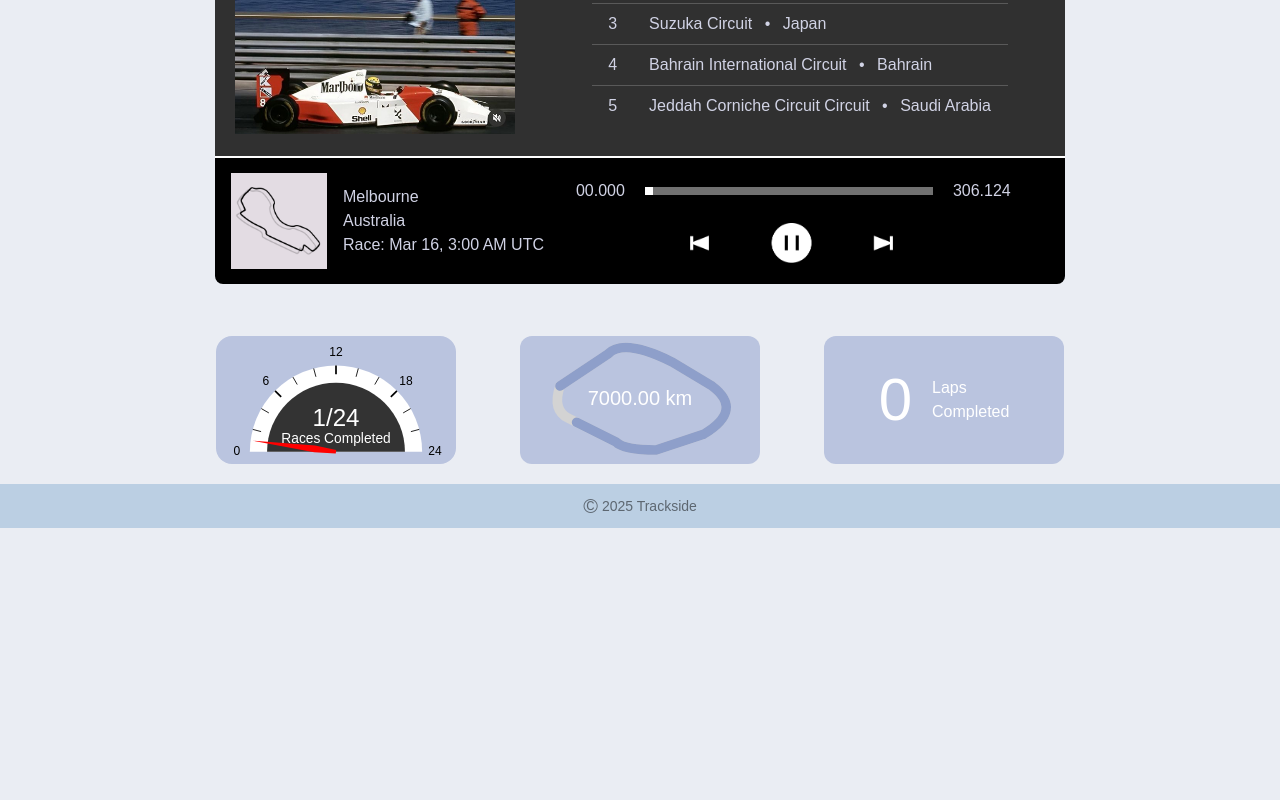
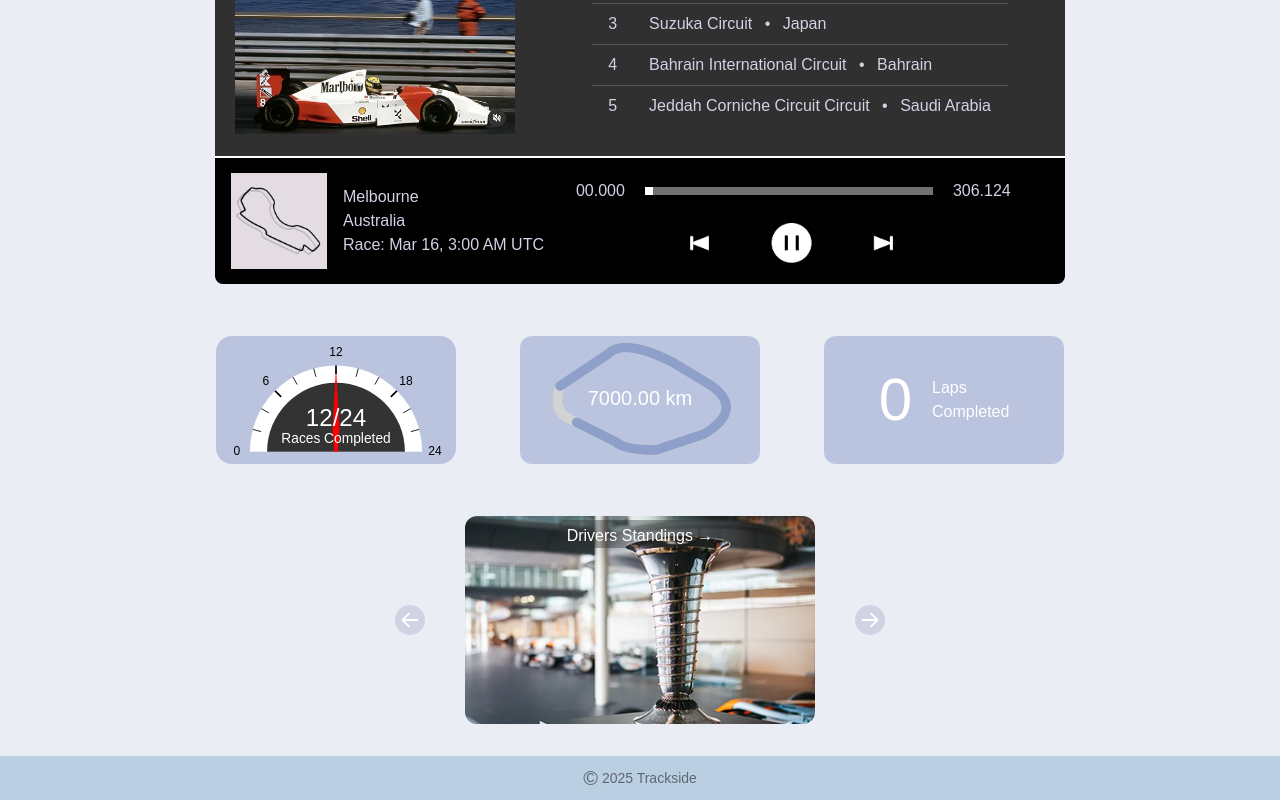
Before and after one commit to fionaa-truong/trackside, a Next.js app: page / in a window 1280 px wide. Shown: the part 446-1246 px from the top of the page. Before the commit the page ends 974 px from the top, so only its background shows below. Built offline with nearby package versions, Linux system fonts and the light colour scheme; a web font is replaced by a local one.

Commit message:
started carousel

```diff
--- a/package.json
+++ b/package.json
@@ -10,6 +10,7 @@
   },
   "dependencies": {
     "eslint-config-prettier": "^10.1.8",
+    "motion": "^12.23.12",
     "next": "15.3.4",
     "react": "^19.0.0",
     "react-dom": "^19.0.0"
--- a/src/app/page.tsx
+++ b/src/app/page.tsx
@@ -1,6 +1,6 @@
 import About from "@/components/landingPage/about";
 import TrackList from "@/components/landingPage/trackList";
-import Features from "@/components/landingPage/features";
+import Carousel from "@/components/landingPage/carousel";
 import CurrentInfo from "@/components/landingPage/currentInfo";
 import RacesCompleted from "@/components/landingPage/racesCompleted";
 import DistanceCompleted from "@/components/landingPage/distanceCompleted";
@@ -19,7 +19,7 @@ export default function Home() {
         <DistanceCompleted />
         <LapsCompleted />
       </div>
-      {/* <Features /> */}
+      <Carousel />
     </main>
   );
 }
--- /dev/null
+++ b/src/components/landingPage/carousel.tsx
@@ -0,0 +1,81 @@
+"use client";
+
+import { useRef, useState } from "react";
+import CarouselCards from "./carouselCards";
+import Image from "next/image";
+import { motion } from "motion/react";
+
+const cards = [
+  {
+    imgSr: "/landingPage/driver_trophy.png",
+    link: "/",
+    feature: "Drivers Standings →",
+    hoverText: "See who is leading the driver's championship!",
+  },
+  {
+    imgSrc: "/landingPage/constructors_trophy.jpg",
+    link: "/",
+    feature: "Constructors Standings →",
+    hoverText: "See who is leading the constructor's championship!",
+  },
+  {
+    imgSrc: "/landingPage/driver_trophy.png",
+    link: "/",
+    feature: "Projections →",
+    hoverText: "View race outcome projections for the upcoming race!",
+  },
+  {
+    imgSrc: "/landingPage/driver_trophy.png",
+    link: "/",
+    feature: "Circuit Info →",
+    hoverText: "Curious about the track location and temperature? Click here!",
+  },
+  {
+    imgSrc: "/landingPage/driver_trophy.png",
+    link: "/",
+    feature: "Upcoming Races →",
+    hoverText: "View upcoming races",
+  },
+  {
+    imgSrc: "/landingPage/driver_trophy.png",
+    link: "/",
+    feature: "Learn More →",
+    hoverText: "New to the F1 community? Learn more here.",
+  },
+];
+
+export default function Carousel() {
+  const scrollRef = useRef<HTMLDivElement>(null);
+  const [currentIndex, setCurrentIndex] = useState(0);
+  const prevSlide = () => {
+    setCurrentIndex((prev) => (prev === 0 ? cards.length - 1 : prev - 1));
+  };
+  const nextSlide = () => {
+    setCurrentIndex((prev) => (prev === cards.length - 1 ? 0 : prev + 1));
+  };
+
+  return (
+    <div className="mb-8 flex flex-row gap-10">
+      <Image
+        src="/svgs/arrow.svg"
+        alt="Left arrow"
+        width={30}
+        height={30}
+        className="transition ease-in-out hover:scale-110"
+      />
+      <CarouselCards
+        imgSrc="/landingPage/driver_trophy.png"
+        link="/"
+        feature="Drivers Standings →"
+        hoverText="See who is leading the driver's championship!"
+      />
+      <Image
+        src="/svgs/arrow.svg"
+        alt="Right arrow"
+        width={30}
+        height={30}
+        className="rotate-180 transition ease-in-out hover:scale-110"
+      />
+    </div>
+  );
+}
--- a/src/components/landingPage/featureCards.tsx
+++ b/src/components/landingPage/carouselCards.tsx
@@ -1,22 +1,22 @@
 import Link from "next/link";
 import Image from "next/image";
 
-interface FeatureCardsProps {
+interface CarouselCardsProps {
   imgSrc: string;
   feature: string;
   link: string;
   hoverText: string;
 }
 
-export default function FeatureCards({
+export default function CarouselCards({
   imgSrc,
   feature,
   link,
   hoverText,
-}: FeatureCardsProps) {
+}: CarouselCardsProps) {
   return (
     <Link href={link}>
-      <div className="group relative h-44 w-60 overflow-hidden rounded-xl">
+      <div className="group relative h-52 w-[350px] overflow-hidden rounded-xl">
         <Image
           src={imgSrc}
           alt={`${feature} image`}
--- a/src/components/landingPage/racesCompleted.tsx
+++ b/src/components/landingPage/racesCompleted.tsx
@@ -1,6 +1,6 @@
 export default function RacesCompleted() {
   const totalRaces = 24;
-  const completed = 1; // TODO: make dynamic
+  const completed = 12; // TODO: make dynamic
   const percentage = completed / totalRaces;
 
   // Gauge math
```
Also changed, not shown: public/svgs/arrow.svg (added), 1 other file (tests, documents, lock files or other folders).
